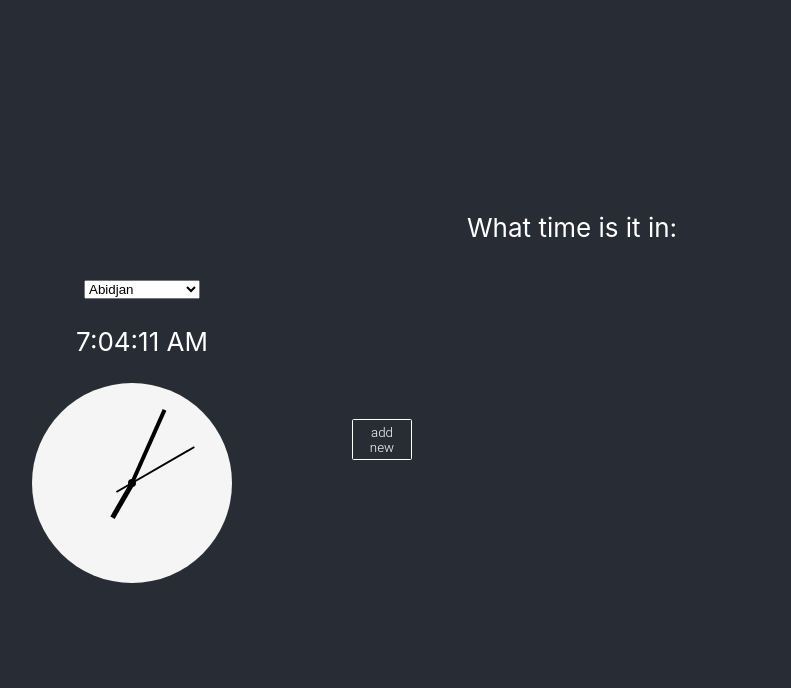
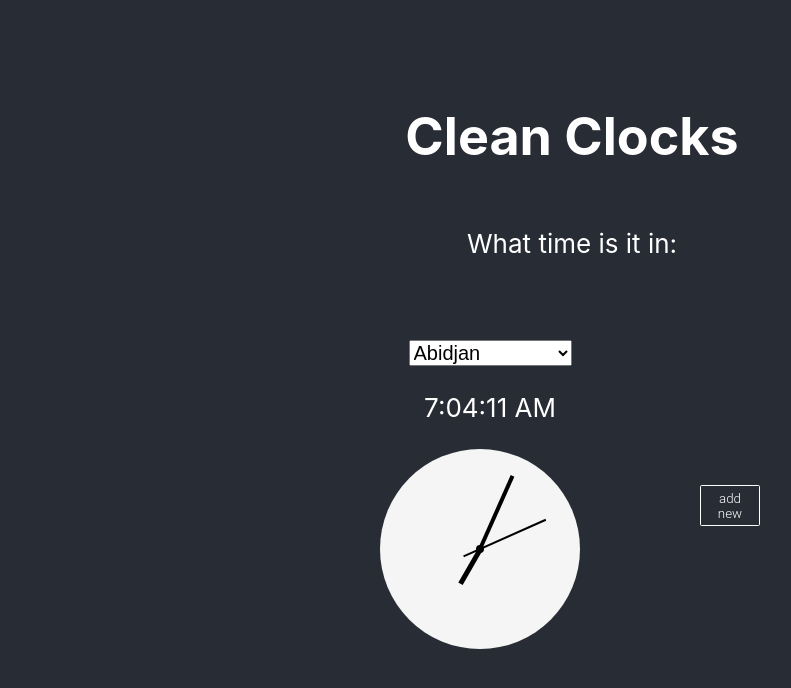
Before and after one commit to bgeng1/clean-clocks, a React (Vite) app: page / in a window 1280 px wide. Shown: the top 688 px of the page, without its empty margins (68-859 px from the left). Built offline with nearby package versions, Linux system fonts and the light colour scheme.

Commit message:
- make clock container wrap so infinite clocks can be added in a grid layout - use requestAnimationFrame to handle component updates to smoothen animations - add heading and increased font of city select

```diff
--- a/src/App.css
+++ b/src/App.css
@@ -12,17 +12,14 @@
 
 .clocks-container {
   display: flex;
+  flex-wrap: wrap;
   flex-direction: row;
   align-items: center;
-  justify-content: left;
+  justify-content: center;
   gap: 100px;
-  width: 100vw;
-  overflow-x: auto;
-}
-
-.clocks-container::before,
-.clocks-container::after {
-  content: ""; /* Insert space before the first item and after the last one */
+  width: 95vw;
+  box-sizing: border-box;
+  padding: 50px;
 }
 
 .clock-component {
@@ -104,3 +101,7 @@
     margin: 0.4em auto;
   }
 }
+
+.city-select {
+  font-size: 20px;
+}
--- a/src/App.tsx
+++ b/src/App.tsx
@@ -7,6 +7,7 @@ function App() {
 
   return (
     <div className="App">
+      <h1>Clean Clocks</h1>
       <p>What time is it in:</p>
       <div className="clocks-container">
         <ClockComponent />
--- a/src/Clock.tsx
+++ b/src/Clock.tsx
@@ -1,4 +1,4 @@
-import { useState, useEffect, useRef } from "react";
+import { useState, useEffect, useRef, useCallback } from "react";
 import { Timeface } from "./Timeface";
 
 interface clockProps {
@@ -30,27 +30,27 @@ const Clock: React.FC<clockProps> = ({ timeZone }) => {
   };
 
   const [time, setTime] = useState<string>(getTimeString());
-  let intervalId = useRef<number>();
+  let rafId = useRef<number>();
   let timeData = useRef<timeData>({
     seconds: 0,
     minutes: 0,
     hours: 0,
   });
 
+  const animate = useCallback(() => {
+    timeData.current = {
+      seconds: getTimePart("second"),
+      minutes: getTimePart("minute"),
+      hours: getTimePart("hour"),
+    };
+    setTime(getTimeString());
+    rafId.current = requestAnimationFrame(animate);
+  }, [timeZone]);
+
   useEffect(() => {
-    intervalId.current = setInterval(() => {
-      setTime(getTimeString());
-      timeData.current = {
-        seconds: getTimePart("second"),
-        minutes: getTimePart("minute"),
-        hours: getTimePart("hour"),
-      };
-    }, 1000);
-
+    rafId.current = requestAnimationFrame(animate);
     return () => {
-      console.log("clearing interval");
-
-      clearInterval(intervalId.current);
+      rafId.current && cancelAnimationFrame(rafId.current);
     };
   }, [timeZone]);
 
--- a/src/ClockComponent.tsx
+++ b/src/ClockComponent.tsx
@@ -22,6 +22,7 @@ export const ClockComponent = () => {
   return (
     <div className="clock-component">
       <select
+        className="city-select"
         onChange={(e) => {
           setZone(e.target.value);
           console.log(zone);
```
Also changed, not shown: 1 other file (tests, documents, lock files or other folders).
